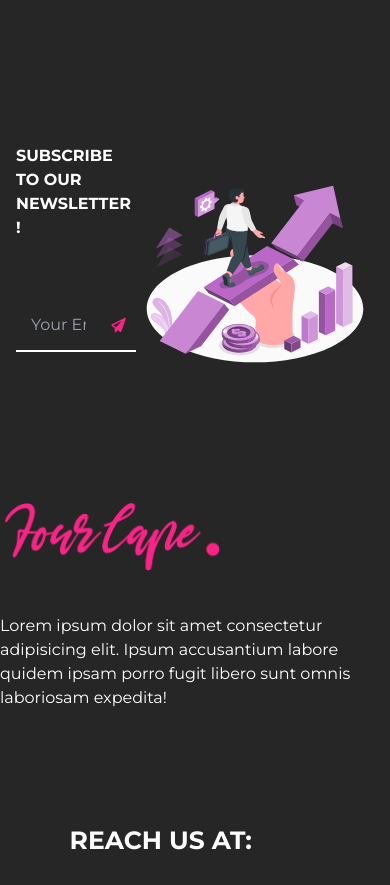
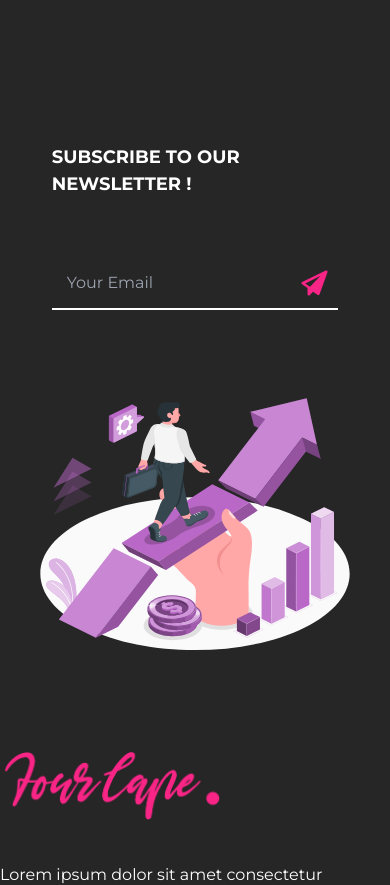
Before and after one commit to Four-Cape-Org/Four-Cape-Web-Frontend, a React (Vite) app: page /portfolio in a window 390 px wide. Shown: the part 10660-11545 px from the top of the page. Built offline with nearby package versions, Linux system fonts and the light colour scheme.

Commit message:
Fixed a media query bug

```diff
--- a/src/Components/Footer.jsx
+++ b/src/Components/Footer.jsx
@@ -25,15 +25,15 @@ const Footer = ({bookCallRef, buttonVisible = true}) => {
   return (
     <div className='footer'>
 
-        <div className="flex justify-evenly items-center px-4">
-            <form className='lg:w-[50%] md:w-[50%] sm:w-[45%] max-w-[40em]'>
-                <h2 className='lg:text-[30px] md:text-[26px] font-bold lg:w-[70%] md:w-[85%] sm:w-[85%] my-[20px]'>SUBSCRIBE TO OUR NEWSLETTER !</h2>
-                <div className="flex justify-end items-center border-b-[2px] lg:w-[85%] md:w-[90%] sm:w-[90%] my-[60px]">
+        <div className="flex sm:flex-row flex-col justify-evenly items-center px-4">
+            <form className='lg:w-[50%] md:w-[50%] sm:w-[45%] w-[80%] max-w-[40em]'>
+                <h2 className='lg:text-[30px] md:text-[26px] sm:text-[22px] text-[18px] font-bold lg:w-[70%] md:w-[85%] sm:w-[85%] w-[90%] my-[20px]'>SUBSCRIBE TO OUR NEWSLETTER !</h2>
+                <div className="flex justify-end items-center border-b-[2px] lg:w-[85%] md:w-[90%] sm:w-[90%] w-[100%] my-[60px]">
                     <input type="email" placeholder='Your Email' className='bg-[transparent] w-[88%] py-[10px] px-[15px] outline-none' required/>
                     <button type="submit"><img src={sendIcon} className='h-[50px] w-[50px] px-[10px] py-[5px] hover:pb-[12px] transition-all' alt="Send" /></button>
                 </div>
             </form>
-            <div className='lg:w-[45%] md:w-[45%] sm:w-[45%] max-w-[40em]'>
+            <div className='lg:w-[45%] md:w-[45%] sm:w-[45%] w-[95%] sm:max-w-[40em] max-w-[25em]'>
                 <img src={footerImage} className='w-[100%]' alt="" />
             </div>
         </div>
```
